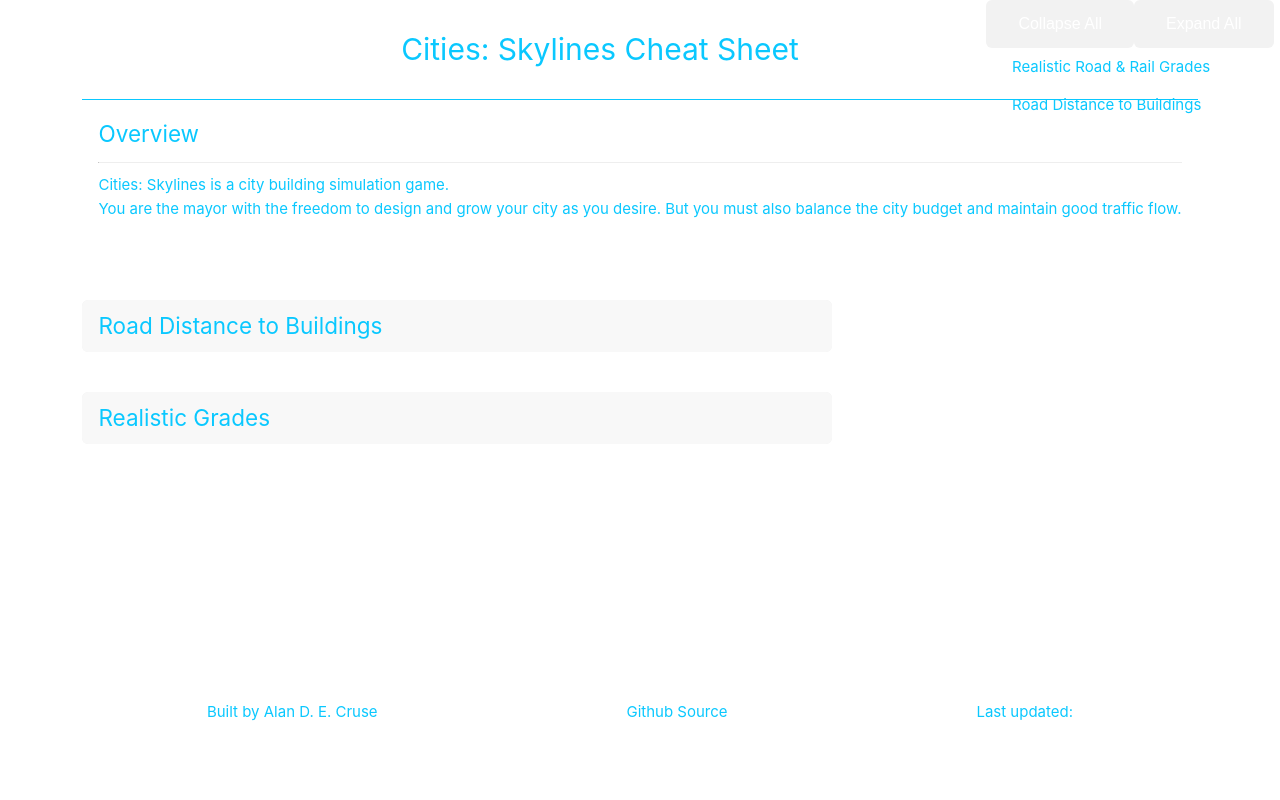
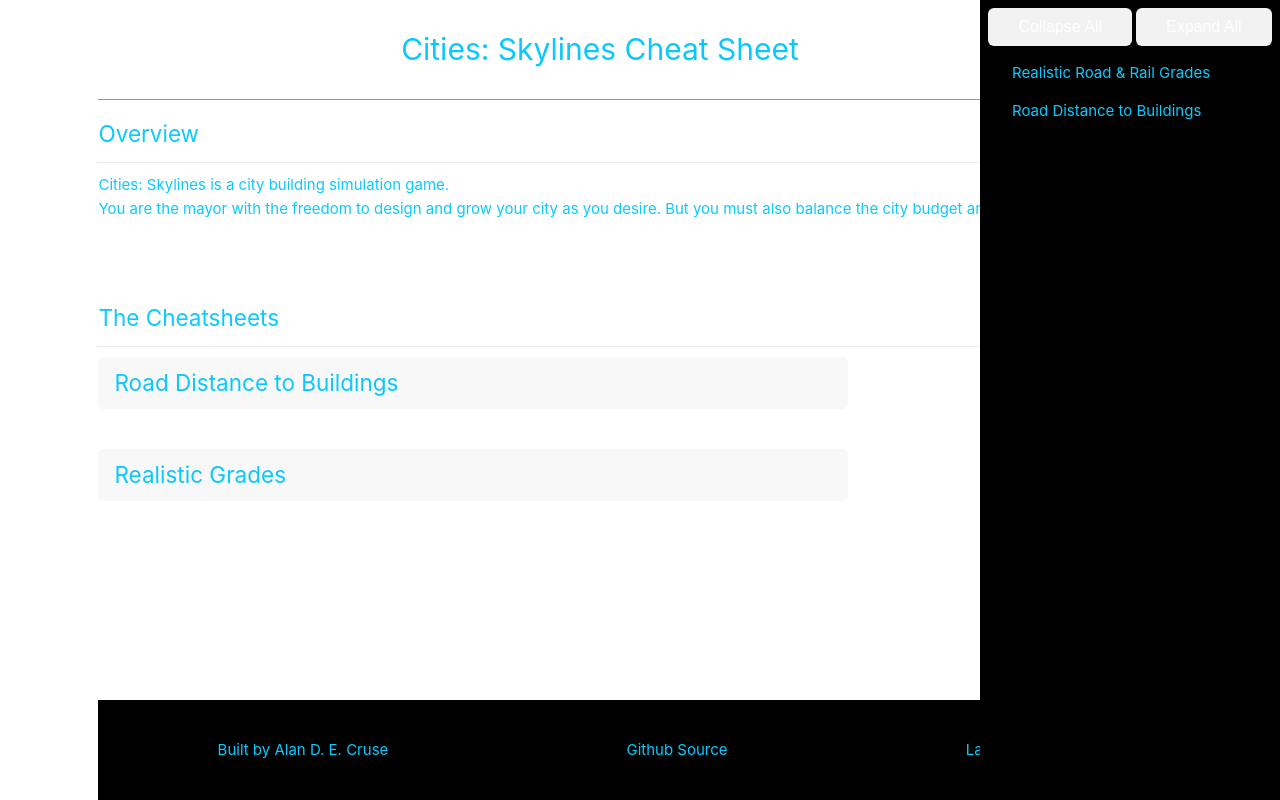
Before and after one commit to ADECruse/cities-cheat-sheet, a Vue app: page / in a window 1280 px wide. Built offline with nearby package versions, Linux system fonts and the light colour scheme.

Commit message:
Refactor css styling

```diff
--- a/src/App.vue
+++ b/src/App.vue
@@ -24,7 +24,7 @@
       </nav>
     </div> -->
   </header>
-  <TheOverview/>
+  <TheOverview />
   <RouterView />
   <footer>
     <p>
@@ -107,8 +107,10 @@
     grid-row: 4;
     grid-column: 1;
     display: flex;
-    align-content: center;
+    align-items: center;
     justify-content: space-around;
+    /* min-width: 100%; */
+    background-color: black;
   }
 }
 </style>
--- a/src/assets/base.css
+++ b/src/assets/base.css
@@ -19,7 +19,8 @@
   --vt-c-text-light-2: rgba(60, 60, 60, 0.66);
   --vt-c-text-dark-1: var(--vt-c-white);
   --vt-c-text-dark-2: rgba(235, 235, 235, 0.64);
-  --cities-c-text-1: #0ac8ff;
+  --cities-c-text-1: #0acaff;
+  --cities-c-text-2: #0acaff87;
 }
 
 /* semantic color variables for this project */
--- a/src/assets/main.css
+++ b/src/assets/main.css
@@ -28,7 +28,7 @@
 
 @media (hover: hover) {
   a:hover {
-    background-color: #141e32;
+    color: var(--cities-c-text-2);
   }
 }
 
--- a/src/components/TheOverview.vue
+++ b/src/components/TheOverview.vue
@@ -22,7 +22,7 @@
 .overview {
   grid-row-start: 2;
   grid-row-end: 2;
-  padding: 16px;
+  padding: 16px 0px;
 }
 hr {
   margin: 10px 0px;
--- a/src/components/TheSideNav.vue
+++ b/src/components/TheSideNav.vue
@@ -31,17 +31,14 @@
 #sidemenu {
   display: flex;
   min-width: 300px;
-  /* grid-column-start: 2;
-  grid-row-start: 1;
-  grid-row-end: 2; */
+  height: 100%;
   flex: auto;
   flex-direction: column;
   position: fixed;
   z-index: 1;
   top: 0;
   right: 0;
-
-
+  background-color: black;
 }
 
 #sidemenu a {
@@ -52,18 +49,20 @@
   display: flex;
   flex-direction: row;
   justify-content: center;
+  padding: 6px;
 }
 
 .btn-side-nav {
   background-color: var(--color-background-mute);
   border: none;
   color: white;
-  padding: 15px 32px;
+  padding: 10px 30px;
   text-align: center;
   text-decoration: none;
   font-size: 16px;
   border-radius: 6px;
   cursor: pointer;
+  margin: 2px;
 }
 
 .btn-side-nav:hover {
--- a/src/components/TheTips.vue
+++ b/src/components/TheTips.vue
@@ -21,6 +21,10 @@
 <template>
   <div class="grid">
     <TheSideNav class="nav-item" v-bind:cards="cardsList"></TheSideNav>
+    <header>
+      <h2>The Cheatsheets</h2>
+      <hr>
+    </header>
     <CardItem
       ><template #title>Road Distance to Buildings</template>
       <template #contents>
@@ -70,32 +74,21 @@
 
       <template #author>Barry</template>
     </CardItem>
-    <!-- <CardItem>
-    <template #heading>Road Distance to Buildings</template>
-    <template #contents
-      ><p>
-        Many service buildings can have up 2 tiles distance from a road and
-        still have a working connection. You can even build and zone in this gap
-      </p>
-
-      <p>
-        For example, draw a straight piece of road, place a train station next
-        to the road. Delete the road and redraw the road 2 tiles from the
-        station. The “no road connection” notification will disappear and the
-        train station will function as before!
-      </p></template
-    >
-  </CardItem> -->
   </div>
 </template>
 
 <style scoped>
 .grid {
   display: grid;
-  grid-template-columns: 2fr 1;
+  grid-template-columns: 100%;
   grid-template-rows: auto;
+  /* justify-items: center; */
 }
 .nav-item {
   grid-column-start: 2;
 }
+
+hr {
+  margin: 10px 0px;
+}
 </style>
--- a/src/views/HomeView.vue
+++ b/src/views/HomeView.vue
@@ -1,7 +1,6 @@
 <script setup lang="ts">
 import TheWelcome from "../components/TheWelcome.vue";
 import TheTips from "@/components/TheTips.vue";
-// import TheSideNav from "@/components/TheSideNav.vue";
 </script>
 
 <template>
```
Also changed, not shown: 1 other file (tests, documents, lock files or other folders).
